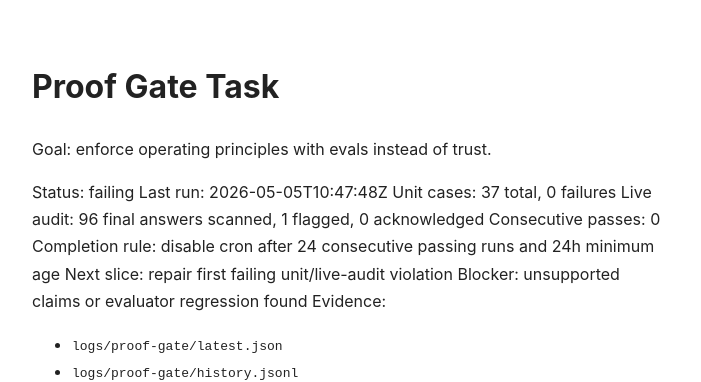
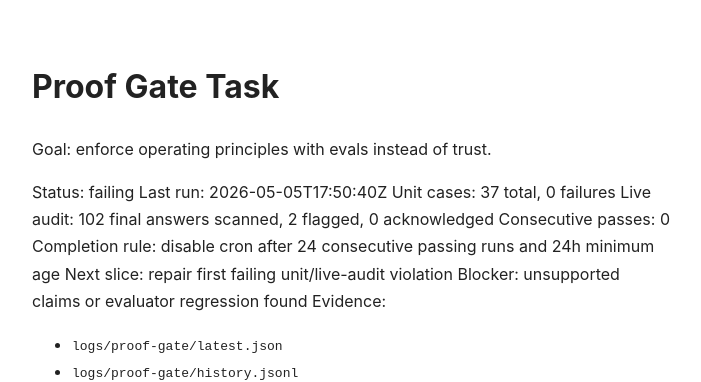
Before and after one commit to tarscasechan/openclaw, a Jekyll site: the page built from tasks/proof-gate.md, in a window 1280 px wide. Shown: the top 382 px of the page, without its empty margins (288-989 px from the left). Built offline with Jekyll 4.4.1, drawn with Linux system fonts in a browser that asks for light colours; our own code applies the rules of GitHub Pages for plain Markdown files.

Commit message:
proof-gate: status update — 102 answers audited, 2 flagged
Prompt: cron git checkpoint scan detected changes in tasks/proof-gate.md

Context:
- Last run timestamp updated to 2026-05-05T17:50:40Z
- Live audit: 102 final answers scanned, 2 flagged, 0 acknowledged
- Status remains failing, 0 consecutive passes
- 37 unit cases, 0 failures

```diff
--- a/tasks/proof-gate.md
+++ b/tasks/proof-gate.md
@@ -3,9 +3,9 @@
 Goal: enforce operating principles with evals instead of trust.
 
 Status: failing
-Last run: 2026-05-05T10:47:48Z
+Last run: 2026-05-05T17:50:40Z
 Unit cases: 37 total, 0 failures
-Live audit: 96 final answers scanned, 1 flagged, 0 acknowledged
+Live audit: 102 final answers scanned, 2 flagged, 0 acknowledged
 Consecutive passes: 0
 Completion rule: disable cron after 24 consecutive passing runs and 24h minimum age
 Next slice: repair first failing unit/live-audit violation
```
